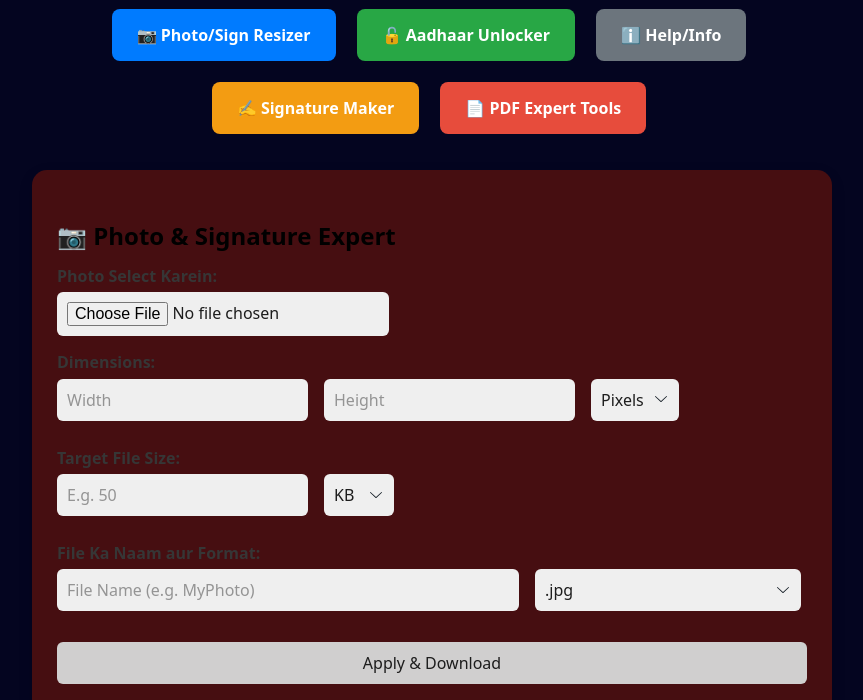
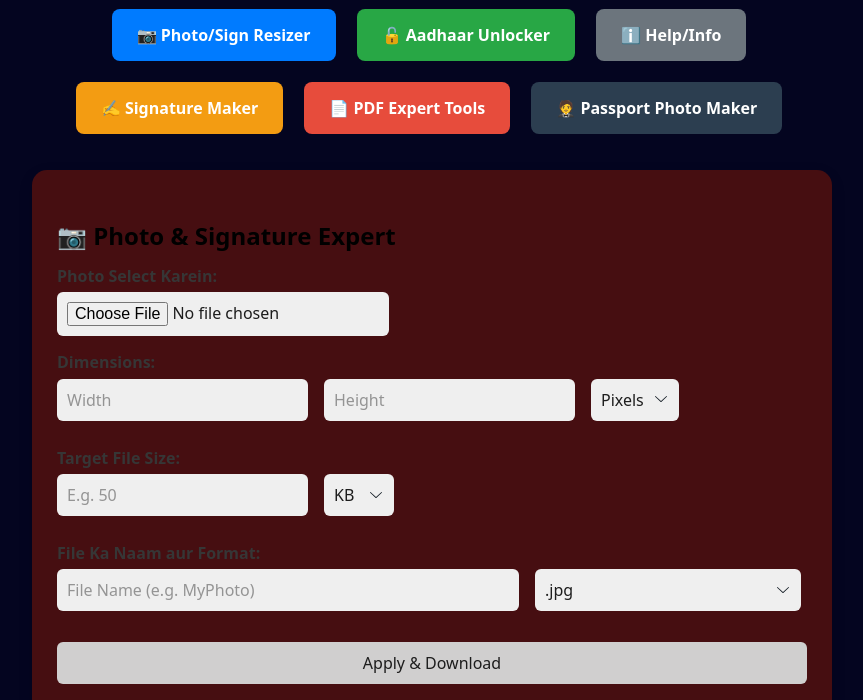
Before and after one commit to aakashraj14/freephotoresizer, a plain HTML site: page index.html in a window 1280 px wide. Shown: the part 96-796 px from the top of the page, without its empty margins (208-1071 px from the left). Drawn offline with nearby package versions, Linux system fonts and the light colour scheme.

Commit message:
index.html

```diff
--- a/index.html
+++ b/index.html
@@ -28,6 +28,7 @@
         <button class="menu-btn" onclick="showWindow('infoWin')" style="background:#6c757d;">ℹ️ Help/Info</button>
         <button class="menu-btn" onclick="showWindow('signWin')" style="background:#f39c12;">✍️ Signature Maker</button>
         <button class="menu-btn" onclick="showWindow('pdfToolsWin')" style="background:#e74c3c;">📄 PDF Expert Tools</button>
+        <button class="menu-btn" onclick="location.href='passport.html'" style="background:#2c3e50; color:white;">🤵 Passport Photo Maker </button>
     </div>
 
     <div id="photoWin" class="window active">
```
